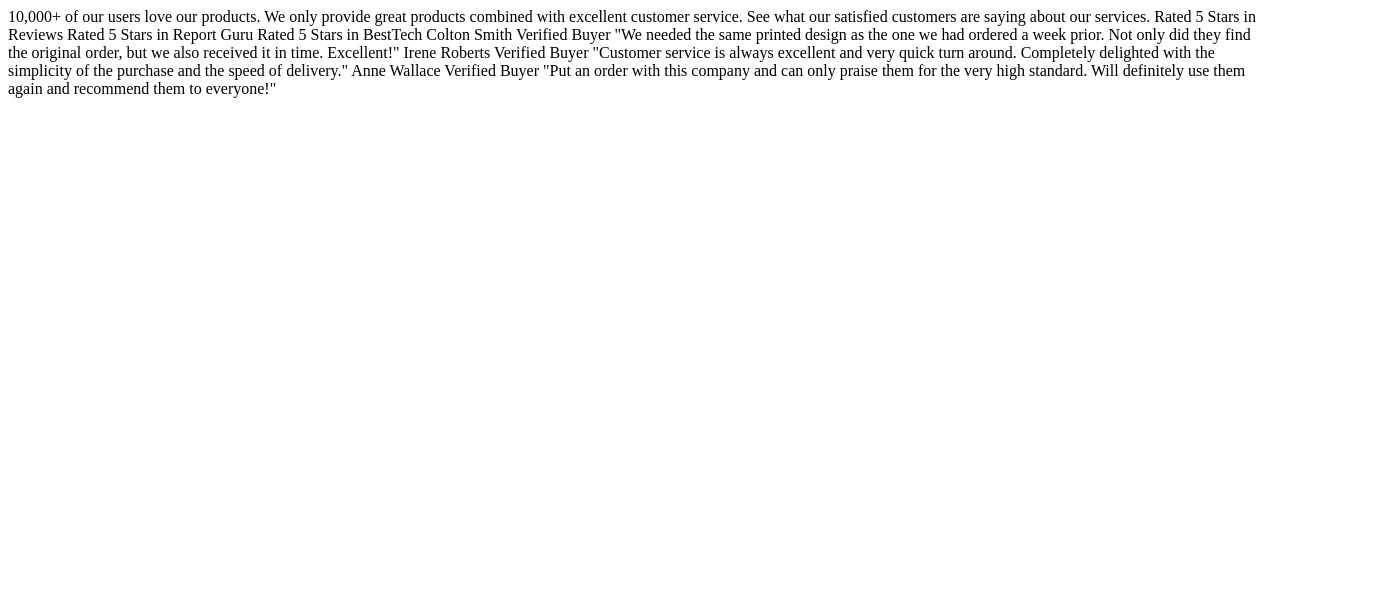
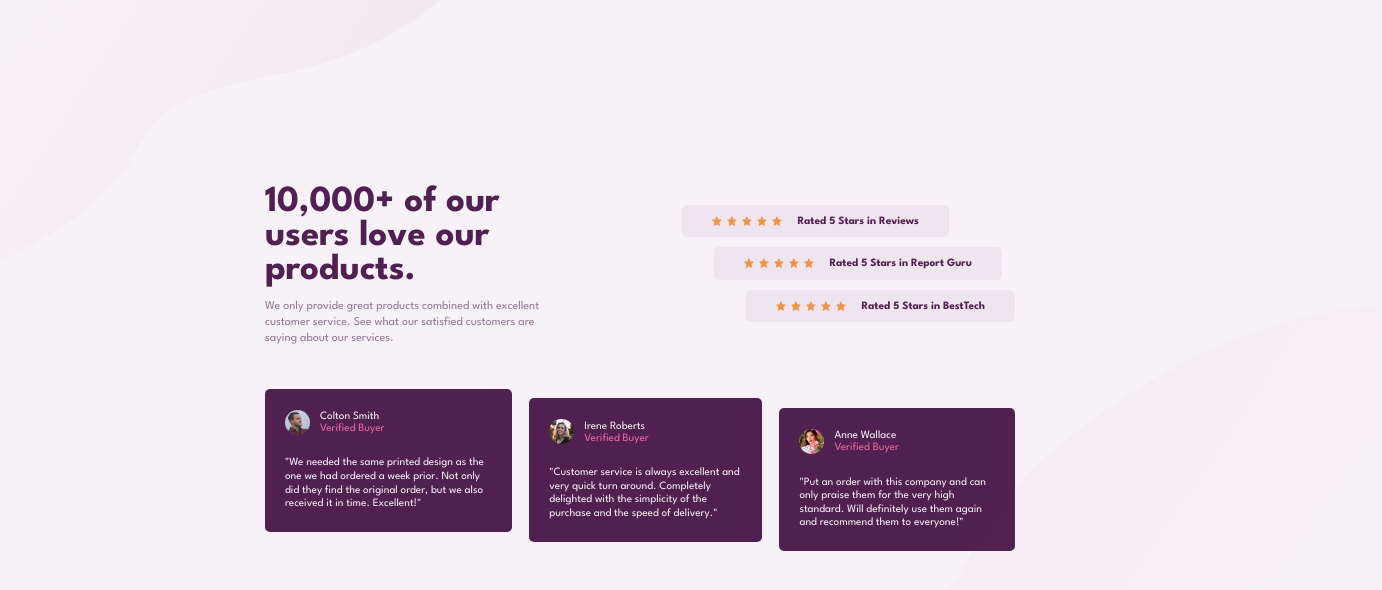
Before and after one commit to Vinnykellsx/social-proof-section, a plain HTML site: page index.html in a window 1280 px wide. Shown: the whole page, 1382 px wide, since content can reach past the window. Drawn offline with Linux system fonts and the light colour scheme.

Commit message:
desktop complete

```diff
--- /dev/null
+++ b/index.css
@@ -0,0 +1,154 @@
+:root {
+  --very-Dark-Magenta: hsl(300, 43%, 22%);
+  --soft-pink: hsl(333, 80%, 67%);
+  --dark-Grayish-magenta: hsl(303, 10%, 53%);
+  --light-grayish-magenta: hsl(300, 24%, 96%);
+  --White: hsl(0, 0%, 100%);
+}
+
+* {
+  box-sizing: border-box;
+}
+
+body {
+  background-color: var(--light-grayish-magenta);
+  color: var(--very-Dark-Magenta);
+  font-family: "League Spartan";
+  position: relative;
+  display: grid;
+  place-items: center;
+  min-height: 90vh;
+  overflow: hidden;
+}
+
+.bg-top {
+  position: absolute;
+  top: -90px;
+  left: -90px;
+  z-index: 0;
+}
+
+.bg-bottom {
+  position: absolute;
+  bottom: -250px;
+  right: -110px;
+  z-index: 0;
+}
+
+.page {
+  max-width: 750px;
+  display: grid;
+}
+
+.up-section {
+  display: flex;
+  justify-content: space-between;
+}
+
+
+
+h2 {
+  font-size: 2.3rem;
+  font-weight: 700;
+  margin-bottom: 0;
+  margin-top: 0;
+  width: 250px;
+
+}
+
+.promise {
+  font-weight: 400;
+  font-size: 0.75rem;
+  line-height: 1rem;
+  color: var(--dark-Grayish-magenta);
+  width: 300px;
+}
+
+.ratings {
+  margin-top: 20px;
+}
+
+.rate {
+  display: flex;
+  align-items: center;
+  background-color: rgb(238, 229, 238);
+  padding: 0 30px;
+  margin-bottom: 10px;
+  border-radius: 5px;
+  width: fit-content;
+}
+
+.rate.one {
+  margin-left: 0;
+}
+
+.rate.two {
+  margin-left: 2rem;
+}
+
+.rate.three {
+  margin-left: 4rem;
+}
+
+.image {
+  width: 10px;
+  height: 10px;
+  margin-right: 5px;
+}
+
+.ratext {
+  margin-left: 10px;
+  font-weight: 700;
+  font-size: 0.7rem;
+}
+
+.down-section {
+  display: flex;
+  gap: 1.1rem;
+  margin-top: 30px;
+  align-items: flex-start;
+}
+
+.review {
+  background-color: var(--very-Dark-Magenta);
+  padding: 10px 20px;
+  border-radius: 5px;
+  font-size: 0.70rem;
+}
+
+.review.one {
+  margin-top: 0;
+}
+.review.two {
+  margin-top: 0.6rem;
+}
+.review.three {
+  margin-top: 1.2rem;
+}
+
+.info {
+  display: flex;
+  align-items: center;
+  gap: 10px;
+  line-height: 0.75rem;
+}
+
+.avatar {
+  width: 25px;
+  height: 25px;
+  border-radius: 50%;
+}
+
+.name {
+  color: var(--light-grayish-magenta);
+}
+
+span {
+  color: var(--soft-pink);
+  display: block;
+}
+
+.reviexts {
+  line-height: 0.85rem;
+  color: var(--light-grayish-magenta);
+}
--- a/index.html
+++ b/index.html
@@ -11,19 +11,108 @@
       href="./images/icon-star.svg"
     />
 
+    <link rel="stylesheet" href="index.css" />
+
+    <link rel="preconnect" href="https://fonts.googleapis.com" />
+    <link rel="preconnect" href="https://fonts.gstatic.com" crossorigin />
+    <link
+      href="https://fonts.googleapis.com/css2?family=Karla:ital,wght@0,200..800;1,200..800&family=Kumbh+Sans:wght,YOPQ@100..900,300&family=League+Spartan:wght@100..900&display=swap"
+      rel="stylesheet"
+    />
+
     <title>Social proof</title>
   </head>
+
   <body>
-    10,000+ of our users love our products. We only provide great products
-    combined with excellent customer service. See what our satisfied customers
-    are saying about our services. Rated 5 Stars in Reviews Rated 5 Stars in
-    Report Guru Rated 5 Stars in BestTech Colton Smith Verified Buyer "We needed
-    the same printed design as the one we had ordered a week prior. Not only did
-    they find the original order, but we also received it in time. Excellent!"
-    Irene Roberts Verified Buyer "Customer service is always excellent and very
-    quick turn around. Completely delighted with the simplicity of the purchase
-    and the speed of delivery." Anne Wallace Verified Buyer "Put an order with
-    this company and can only praise them for the very high standard. Will
-    definitely use them again and recommend them to everyone!"
+    <img src="/images/bg-pattern-top-desktop.svg" class="bg-top" alt="bg-top" />
+    <img
+      src="/images/bg-pattern-bottom-desktop.svg"
+      class="bg-bottom"
+      alt="bg-bottom"
+    />
+    <div class="page">
+      <div class="up-section">
+        <div class="header">
+          <h2>10,000+ of our users love our products.</h2>
+          <p class="promise">
+            We only provide great products combined with excellent customer
+            service. See what our satisfied customers are saying about our
+            services.
+          </p>
+        </div>
+
+        <div class="ratings">
+          <div class="rate one">
+            <img class="image one" src="/images/icon-star.svg" alt="stars" />
+            <img class="image one" src="/images/icon-star.svg" alt="stars" />
+            <img class="image one" src="/images/icon-star.svg" alt="stars" />
+            <img class="image one" src="/images/icon-star.svg" alt="stars" />
+            <img class="image one" src="/images/icon-star.svg" alt="stars" />
+
+            <p class="ratext">Rated 5 Stars in Reviews</p>
+          </div>
+
+          <div class="rate two">
+            <img class="image two" src="/images/icon-star.svg" alt="stars" />
+            <img class="image two" src="/images/icon-star.svg" alt="stars" />
+            <img class="image two" src="/images/icon-star.svg" alt="stars" />
+            <img class="image two" src="/images/icon-star.svg" alt="stars" />
+            <img class="image two" src="/images/icon-star.svg" alt="stars" />
+
+            <p class="ratext">Rated 5 Stars in Report Guru</p>
+          </div>
+
+          <div class="rate three">
+            <img class="image three" src="/images/icon-star.svg" alt="stars" />
+            <img class="image three" src="/images/icon-star.svg" alt="stars" />
+            <img class="image three" src="/images/icon-star.svg" alt="stars" />
+            <img class="image three" src="/images/icon-star.svg" alt="stars" />
+            <img class="image three" src="/images/icon-star.svg" alt="stars" />
+
+            <p class="ratext">Rated 5 Stars in BestTech</p>
+          </div>
+        </div>
+      </div>
+
+      <div class="down-section">
+        <div class="review one">
+          <div class="info">
+            <img class="avatar" src="/images/image-colton.jpg" alt="colton" />
+            <p class="name">Colton Smith <span> Verified Buyer </span></p>
+          </div>
+
+          <p class="reviexts">
+            "We needed the same printed design as the one we had ordered a week
+            prior. Not only did they find the original order, but we also
+            received it in time. Excellent!"
+          </p>
+        </div>
+        <div class="review two">
+          <div class="info">
+            <img class="avatar" src="/images/image-irene.jpg" alt="irene" />
+            <p class="name">Irene Roberts <span> Verified Buyer </span></p>
+          </div>
+
+          <p class="reviexts">
+            "Customer service is always excellent and very quick turn around.
+            Completely delighted with the simplicity of the purchase and the
+            speed of delivery."
+          </p>
+        </div>
+
+        <div class="review three">
+          <div class="info">
+            <img class="avatar" src="/images/image-anne.jpg" alt="anne" />
+            <p class="name">Anne Wallace <span> Verified Buyer </span></p>
+          </div>
+
+          <p class="reviexts">
+            "Put an order with this company and can only praise them for the
+            very high standard. Will definitely use them again and recommend
+            them to everyone!"
+          </p>
+        </div>
+      </div>
+    </div>
   </body>
 </html>
```
Also changed, not shown: design/desktop-design.jpg (deleted), design/desktop-preview.jpg (deleted), images/favicon-32x32.png (deleted), 3 other files.
